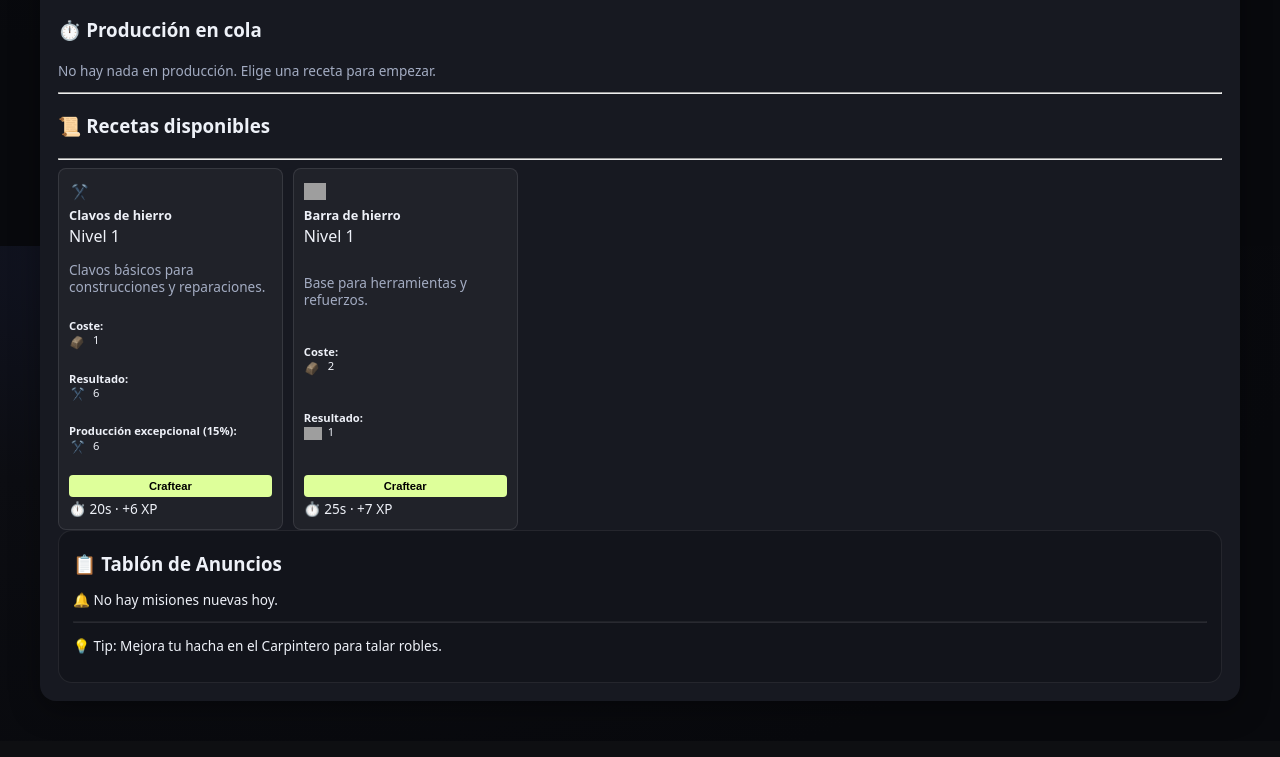
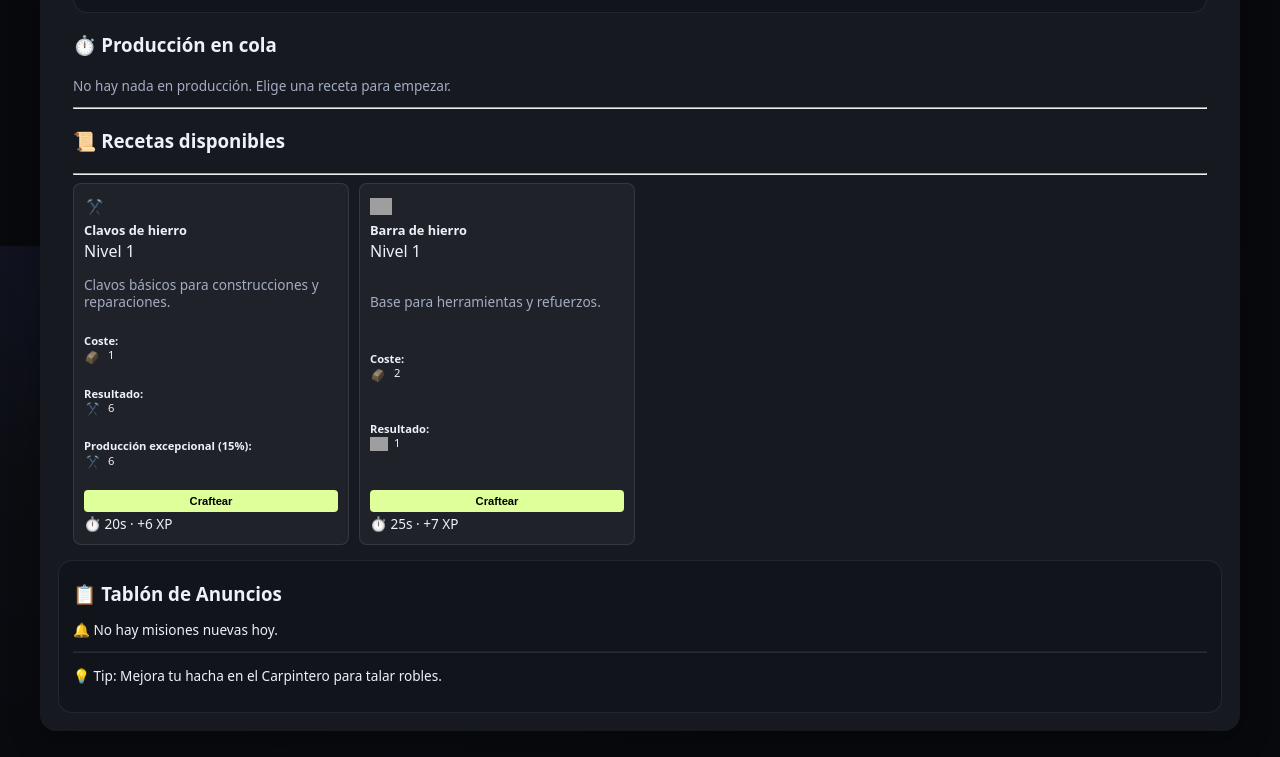
Before and after one commit to Plebe13/Mi-Granja-v8, a website with bundled scripts: page index.html in a window 1280 px wide. Shown: the part 554-1311 px from the top of the page. Built offline with nearby package versions, Linux system fonts and the light colour scheme; grey boxes are pictures that could not be loaded.

Commit message:
Update profesiones.css

```diff
--- a/css/profesiones.css
+++ b/css/profesiones.css
@@ -3,6 +3,7 @@
     display: grid !important;
     grid-template-columns: repeat(auto-fit, minmax(200px, 1fr)) !important;
     gap: 15px !important;
+    padding: 15px !important;
 }
 
 #profesiones-panel > .prof-btn {
@@ -16,13 +17,13 @@
     border-radius: 12px !important;
 }
 
-/* --- 2. EL TRUCO PARA LAS 5 COLUMNAS (Usando máxima prioridad) --- */
-/* Forzamos que CUALQUIER grid dentro del panel de profesiones tenga 5 columnas */
+/* --- 2. EL TRUCO PARA EL TAMAÑO 1/4 --- */
+/* Forzamos que CUALQUIER grid dentro del panel de profesiones tenga 4 columnas */
 #pueblo .grid,
 #pueblo-recetas,
 .prof-recipes {
     display: grid !important;
-    grid-template-columns: repeat(5, 1fr) !important; /* <--- Esto es lo que querías */
+    grid-template-columns: repeat(4, 1fr) !important; /* <--- Esto es lo que querías */
     gap: 10px !important;
     width: 100% !important;
     max-width: none !important;
```
